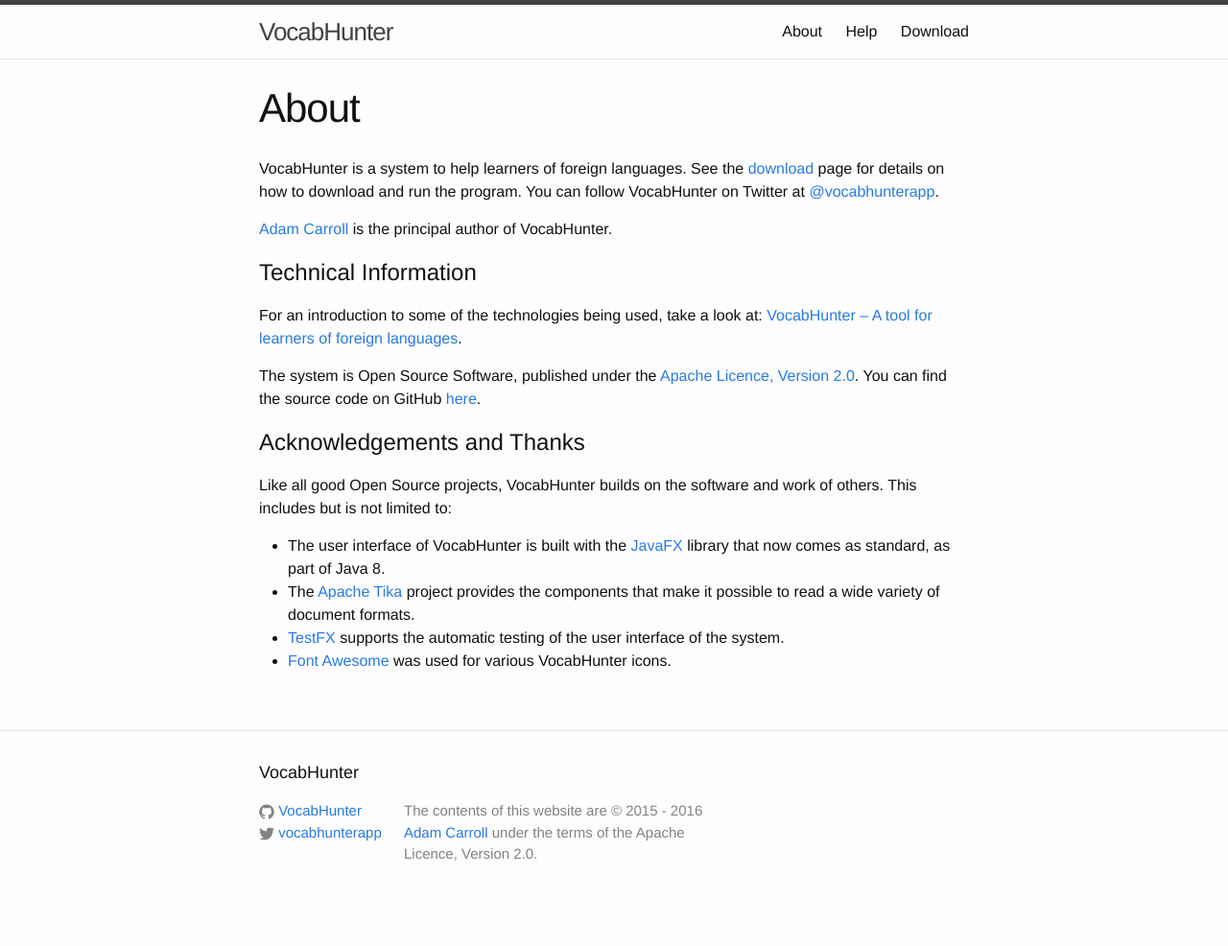
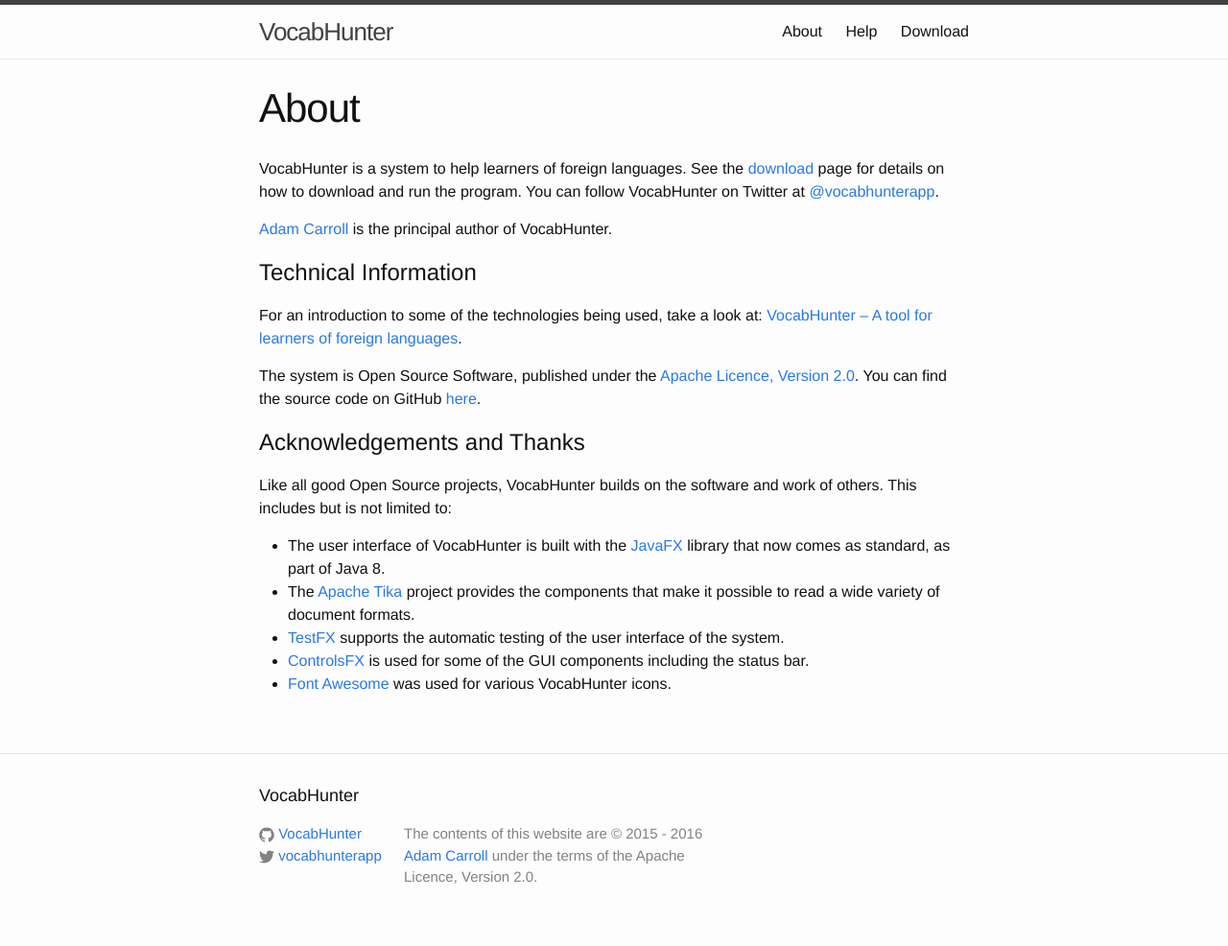
Before and after one commit to VocabHunter/vocabhunter.github.io, a Jekyll site: the page built from about.md, in a window 1280 px wide. Shown: the whole page at 96% size. Built offline with Jekyll 4.4.1, drawn with Linux system fonts in a browser that asks for light colours; before the commit the page ends 962 px from its top, so only the background shows below that.

Commit message:
Added link to ControlsFX

```diff
--- a/about.md
+++ b/about.md
@@ -23,4 +23,5 @@
 * The user interface of VocabHunter is built with the [JavaFX](http://www.oracle.com/technetwork/java/javase/overview/javafx-overview-2158620.html) library that now comes as standard, as part of Java 8.
 * The [Apache Tika](https://tika.apache.org/) project provides the components that make it possible to read a wide variety of document formats.
 * [TestFX](https://github.com/TestFX/TestFX) supports the automatic testing of the user interface of the system.
+* [ControlsFX](http://fxexperience.com/controlsfx/) is used for some of the GUI components including the status bar.
 * [Font Awesome](https://fortawesome.github.io/Font-Awesome/) was used for various VocabHunter icons.
```
